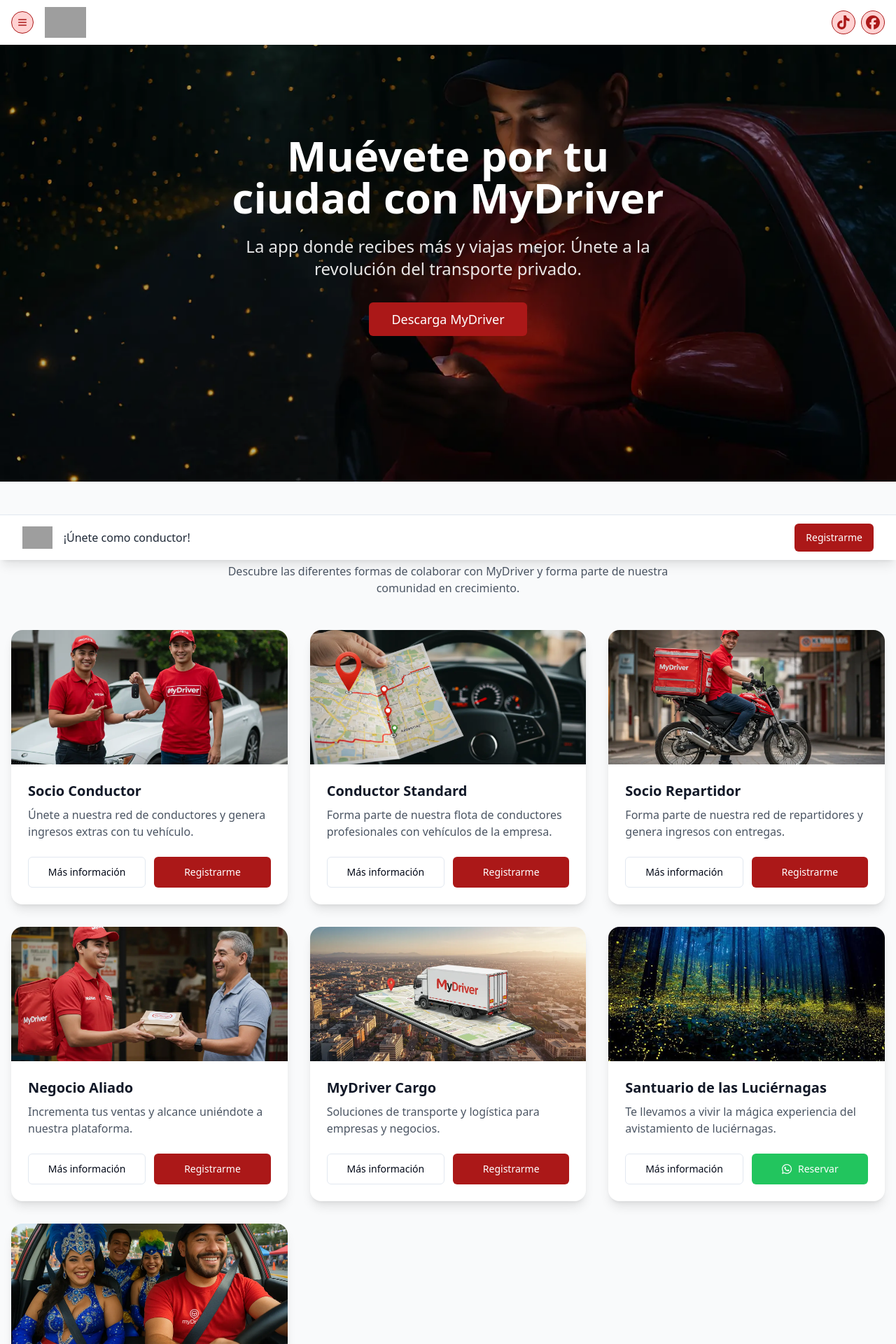
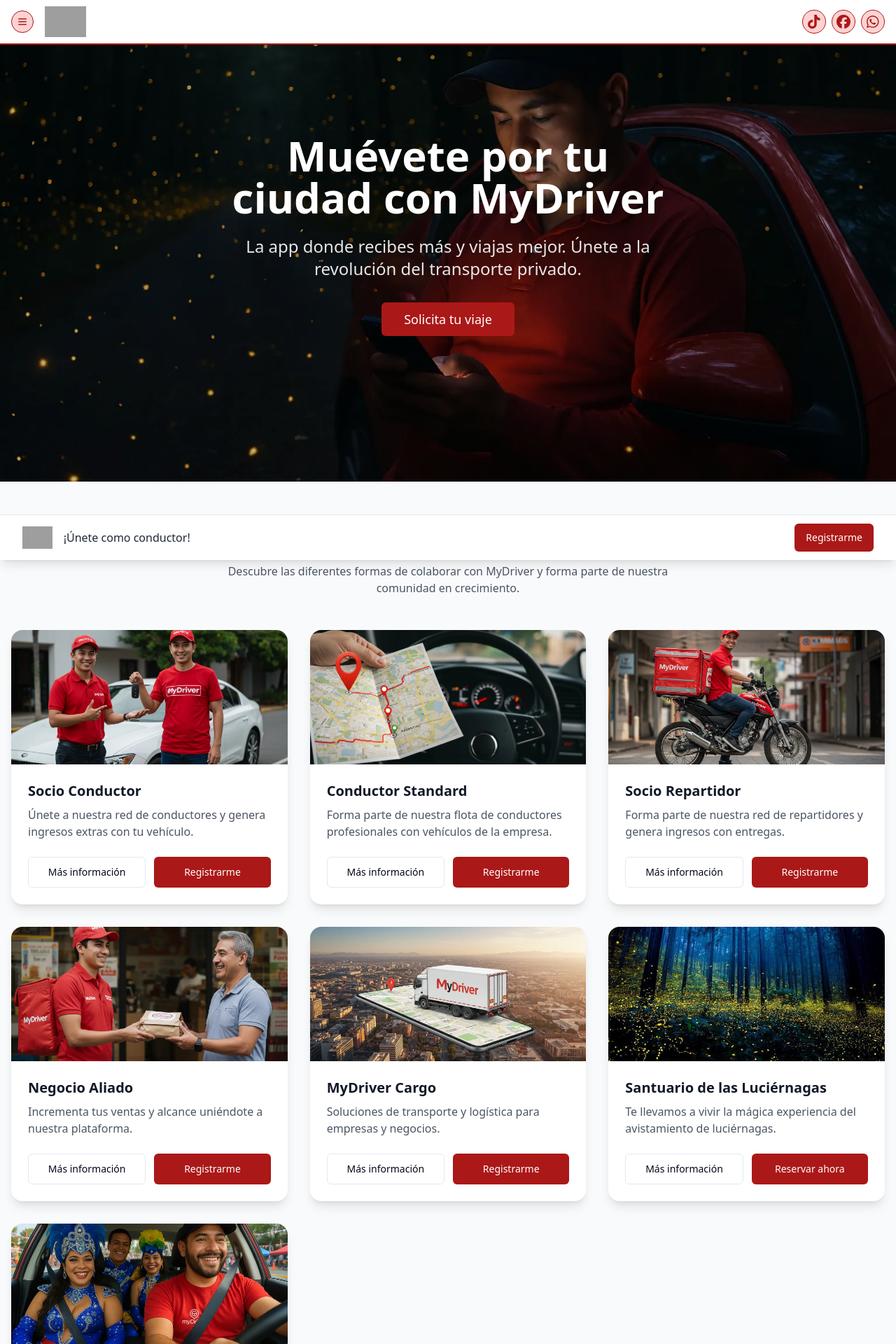
Before and after one commit to DavidHolguin/mydriver-experience, a React (Vite) app: page / in a window 1280 px wide. Shown: the top 1920 px of the page at 70% size. Built offline with nearby package versions, Linux system fonts and the light colour scheme; grey boxes are pictures that could not be loaded.

Commit message:
nueva pagina carnaval

```diff
--- a/src/components/BusinessSection.tsx
+++ b/src/components/BusinessSection.tsx
@@ -15,9 +15,11 @@ export const BusinessSection = () => {
               Controla desde una sola plataforma todos tus gastos, sigue todos los viajes
               en tiempo real y establece límites de horarios, precios y zonas.
             </p>
-            <Button className="group bg-[#ab1818] hover:bg-[#ab1818]/90 text-white">
-              Descubre MyDriver para empresas
-              <ChevronRight className="ml-2 group-hover:translate-x-1 transition-transform" />
+            <Button asChild className="group bg-[#ab1818] hover:bg-[#ab1818]/90 text-white">
+              <a href="https://wa.me/5212461977827?text=Hola,%20me%20gustaría%20tener%20más%20información%20sobre%20MyDriver%20para%20empresas." target="_blank" rel="noopener noreferrer">
+                Descubre MyDriver para empresas
+                <ChevronRight className="ml-2 group-hover:translate-x-1 transition-transform" />
+              </a>
             </Button>
           </div>
           <div className="relative">
--- a/src/components/DownloadBar.tsx
+++ b/src/components/DownloadBar.tsx
@@ -1,12 +1,9 @@
-import { useState } from 'react';
 import { Button } from './ui/button';
-import { RegisterForm } from './RegisterForm';
 
 export const DownloadBar = () => {
-  const [isRegisterOpen, setIsRegisterOpen] = useState(false);
+  const whatsappLink = "https://wa.me/5212461977827?text=Hola,%20me%20gustaría%20registrarme%20como%20conductor.";
 
   return (
-    <>
     <div className="fixed bottom-0 left-0 right-0 bg-white border-t shadow-lg z-40">
       <div className="h-16 flex items-center justify-between px-4 md:px-8">
         <div className="flex items-center gap-4">
@@ -18,20 +15,14 @@ export const DownloadBar = () => {
           <p className="font-medium text-gray-800">¡Únete como conductor!</p>
         </div>
         <Button
+          asChild
           className="bg-primary hover:bg-primary/90 text-white"
-            onClick={() => setIsRegisterOpen(true)}
         >
+          <a href={whatsappLink} target="_blank" rel="noopener noreferrer">
             Registrarme
+          </a>
         </Button>
       </div>
     </div>
-
-      <RegisterForm
-        title="Regístrate como Socio Conductor"
-        subtitle="Comienza a generar ingresos con tu vehículo"
-        isOpen={isRegisterOpen}
-        onClose={() => setIsRegisterOpen(false)}
-      />
-    </>
   );
 };
--- a/src/components/Hero.tsx
+++ b/src/components/Hero.tsx
@@ -40,8 +40,10 @@ export const Hero = () => {
         <p className="text-xl md:text-2xl text-white/90 mb-8">
           La app donde recibes más y viajas mejor. Únete a la revolución del transporte privado.
         </p>
-        <Button size="lg" variant="default" className="bg-primary hover:bg-primary/90 text-white px-8 py-6 text-lg">
-          Descarga MyDriver
+        <Button asChild size="lg" variant="default" className="bg-primary hover:bg-primary/90 text-white px-8 py-6 text-lg">
+          <a href="https://wa.me/5212461977827?text=Hola,%20me%20gustaría%20tener%20más%20información%20sobre%20MyDriver." target="_blank" rel="noopener noreferrer">
+            Solicita tu viaje
+          </a>
         </Button>
       </div>
     </div>
--- a/src/components/Navbar.tsx
+++ b/src/components/Navbar.tsx
@@ -2,11 +2,11 @@
 import { Menu } from 'lucide-react';
 import { Button } from '@/components/ui/button';
 import { FontAwesomeIcon } from '@fortawesome/react-fontawesome';
-import { faTiktok, faFacebook } from '@fortawesome/free-brands-svg-icons';
+import { faTiktok, faFacebook, faWhatsapp } from '@fortawesome/free-brands-svg-icons';
 
 export const Navbar = ({ onOpenSidebar }: { onOpenSidebar: () => void }) => {
   return (
-    <nav className="fixed top-0 left-0 right-0 h-16 bg-white z-40 flex items-center px-4 shadow-sm">
+    <nav className="fixed top-0 left-0 right-0 h-16 bg-white z-40 flex items-center px-4 shadow-sm border-b-2 border-[#ab1818]">
       <div className="flex items-center justify-between w-full">
         <div className="flex items-center">
           <Button
@@ -23,11 +23,14 @@ export const Navbar = ({ onOpenSidebar }: { onOpenSidebar: () => void }) => {
           />
         </div>
         <div className="flex items-center space-x-2">
-          <a href="https://www.tiktok.com/@mydriver.att" target="_blank" rel="noopener noreferrer">
+          <a href="https://www.tiktok.com/@mydrivermexico" target="_blank" rel="noopener noreferrer">
             <div className="w-5 h-5 rounded-full bg-[#ffd2d2] p-4 border border-primary hover:bg-[#ffd2d2]/90 p-0 flex items-center justify-center"><FontAwesomeIcon icon={faTiktok} className="w-5 h-5 text-primary hover:text-primary" /></div>
           </a>
           <a href="https://www.facebook.com/people/myDriver-Mx/61577308812929/" target="_blank" rel="noopener noreferrer">
             <div className="w-5 h-5 rounded-full bg-[#ffd2d2] p-4 border border-primary hover:bg-[#ffd2d2]/90 p-0 flex items-center justify-center"><FontAwesomeIcon icon={faFacebook} className="w-5 h-5 text-primary hover:text-primary" /></div>
+          </a>
+          <a href="https://wa.me/5212461977827" target="_blank" rel="noopener noreferrer">
+            <div className="w-5 h-5 rounded-full bg-[#ffd2d2] p-4 border border-primary hover:bg-[#ffd2d2]/90 p-0 flex items-center justify-center"><FontAwesomeIcon icon={faWhatsapp} className="w-5 h-5 text-primary hover:text-primary" /></div>
           </a>
         </div>
       </div>
--- a/src/components/ServicesSection.tsx
+++ b/src/components/ServicesSection.tsx
@@ -35,10 +35,9 @@ const ServiceCard = ({ title, description, image, link, onRegister, registerText
         {whatsappLink ? (
           <Button
             asChild
-            className="flex-1 h-11 bg-green-500 hover:bg-green-600 text-white gap-2"
+            className="flex-1 h-11 bg-[#ab1818] hover:bg-[#ab1818]/90 text-white"
           >
             <a href={whatsappLink} target="_blank" rel="noopener noreferrer">
-              <svg xmlns="http://www.w3.org/2000/svg" viewBox="0 0 448 512" className="w-4 h-4 fill-current"><path d="M380.9 97.1C339 55.1 283.2 32 223.9 32c-122.4 0-222 99.6-222 222 0 39.1 10.2 77.3 29.6 111L0 480l117.7-30.9c32.4 17.7 68.9 27 106.1 27h.1c122.3 0 224.1-99.6 224.1-222 0-59.3-25.2-115-67.1-157zm-157 341.6c-33.2 0-65.7-8.9-94-25.7l-6.7-4-69.8 18.3L72 359.2l-4.4-7c-18.5-29.4-28.2-63.3-28.2-98.2 0-101.7 82.8-184.5 184.6-184.5 49.3 0 95.6 19.2 130.4 54.1 34.8 34.9 56.2 81.2 56.1 130.5 0 101.8-84.9 184.6-186.6 184.6zm101.2-138.2c-5.5-2.8-32.8-16.2-37.9-18-5.1-1.9-8.8-2.8-12.5 2.8-3.7 5.6-14.3 18-17.6 21.8-3.2 3.7-6.5 4.2-12 1.4-32.6-16.3-54-29.1-75.5-66-5.7-9.8 5.7-9.1 16.3-30.3 1.8-3.7 .9-6.9-.5-9.7-1.4-2.8-12.5-30.1-17.1-41.2-4.5-10.8-9.1-9.3-12.5-9.5-3.2-.2-6.9-.2-10.6-.2-3.7 0-9.7 1.4-14.8 6.9-5.1 5.6-19.4 19-19.4 46.3 0 27.3 19.9 53.7 22.6 57.4 2.8 3.7 39.1 59.7 94.8 83.8 35.2 15.2 49 16.5 66.6 13.9 10.7-1.6 32.8-13.4 37.4-26.4 4.6-13 4.6-24.1 3.2-26.4-1.3-2.5-5-3.9-10.5-6.6z"/></svg>
               {registerText}
             </a>
           </Button>
@@ -65,7 +64,8 @@ export const ServicesSection = () => {
       image: "/images/driver-partner.webp",
       link: "/socio-conductor",
       formTitle: "Regístrate como Socio Conductor",
-      formSubtitle: "Comienza a generar ingresos con tu vehículo"
+      formSubtitle: "Comienza a generar ingresos con tu vehículo",
+      whatsappLink: "https://wa.me/5212461977827?text=Hola,%20me%20gustaría%20registrarme%20para%20el%20servicio%20de%20Socio%20Conductor."
     },
     {
       title: "Conductor Standard",
@@ -73,7 +73,8 @@ export const ServicesSection = () => {
       image: "/images/standard-driver.webp",
       link: "/conductor-standard",
       formTitle: "Regístrate como Conductor Standard",
-      formSubtitle: "Únete a nuestra flota profesional"
+      formSubtitle: "Únete a nuestra flota profesional",
+      whatsappLink: "https://wa.me/5212461977827?text=Hola,%20me%20gustaría%20registrarme%20para%20el%20servicio%20de%20Conductor%20Standard."
     },
     {
       title: "Socio Repartidor",
@@ -81,7 +82,8 @@ export const ServicesSection = () => {
       image: "/images/delivery-partner.webp",
       link: "/socio-repartidor",
       formTitle: "Regístrate como Socio Repartidor",
-      formSubtitle: "Únete a nuestra red de repartidores"
+      formSubtitle: "Únete a nuestra red de repartidores",
+      whatsappLink: "https://wa.me/5212461977827?text=Hola,%20me%20gustaría%20registrarme%20para%20el%20servicio%20de%20Socio%20Repartidor."
     },
     {
       title: "Negocio Aliado",
@@ -89,7 +91,8 @@ export const ServicesSection = () => {
       image: "/images/business-partner.webp",
       link: "/negocio-aliado",
       formTitle: "Regístrate como Negocio Aliado",
-      formSubtitle: "Haz crecer tu negocio con nosotros"
+      formSubtitle: "Haz crecer tu negocio con nosotros",
+      whatsappLink: "https://wa.me/5212461977827?text=Hola,%20me%20gustaría%20registrarme%20para%20el%20servicio%20de%20Negocio%20Aliado."
     },
     {
       title: "MyDriver Cargo",
@@ -97,14 +100,15 @@ export const ServicesSection = () => {
       image: "/images/cargo-service.webp",
       link: "/mydriver-cargo",
       formTitle: "Solicita MyDriver Cargo",
-      formSubtitle: "Soluciones logísticas a tu medida"
+      formSubtitle: "Soluciones logísticas a tu medida",
+      whatsappLink: "https://wa.me/5212461977827?text=Hola,%20me%20gustaría%20registrarme%20para%20el%20servicio%20de%20MyDriver%20Cargo."
     },
     {
       title: "Santuario de las Luciérnagas",
       description: "Te llevamos a vivir la mágica experiencia del avistamiento de luciérnagas.",
       image: "/images/luciernagas1.jpg",
       link: "/santuario-luciernagas",
-      registerText: "Reservar",
+      registerText: "Reservar ahora",
       whatsappLink: "https://wa.me/5212461977827?text=Hola,%20me%20gustaría%20reservar%20un%20viaje%20al%20Santuario%20de%20las%20Luciérnagas."
     },
     {
@@ -112,7 +116,7 @@ export const ServicesSection = () => {
       description: "Disfruta de la fiesta más alegre del mundo. Te llevamos con seguridad y comodidad.",
       image: "/images/carnavalVeracurz.webp",
       link: "/carnaval-veracruz",
-      registerText: "Reservar Ahora",
+      registerText: "Reservar ahora",
       whatsappLink: "https://wa.me/5212461977827?text=Hola,%20quiero%20reservar%20mi%20viaje%20para%20el%20Carnaval%20de%20Veracruz."
     }
   ];
```
Also changed, not shown: src/components/Footer.tsx (+15 -15 lines). Lines whose indentation alone changed are shown as unchanged.
